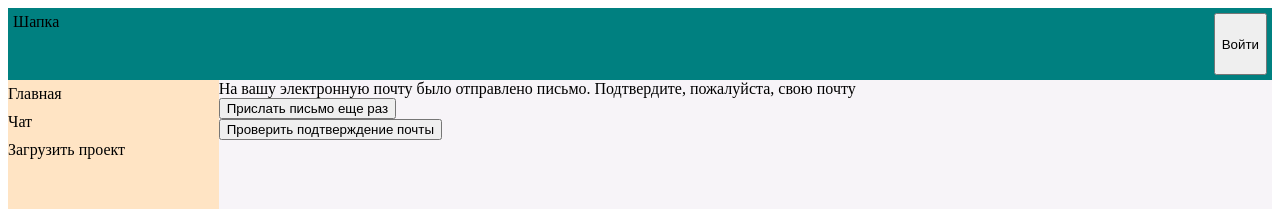
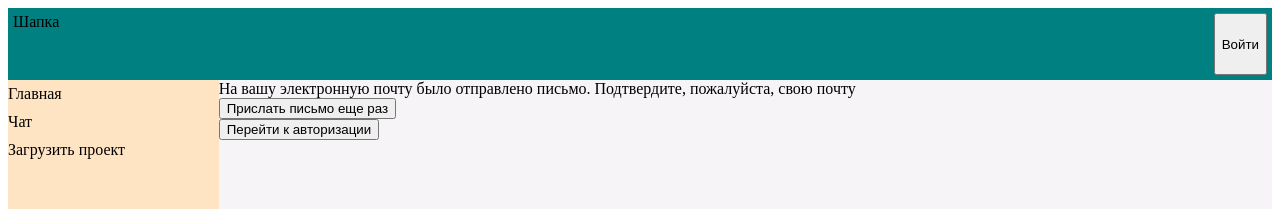
Before and after one commit to anton12042001/sfu-competition, a React (Create React App) app: page /mailVerification in a window 1280 px wide. Shown: the top 209 px of the page. Built offline with nearby package versions, Linux system fonts and the light colour scheme; no server answers.

Commit message:
implemented mail verification

```diff
--- a/src/components/Authorization/Login/LoginContainer.jsx
+++ b/src/components/Authorization/Login/LoginContainer.jsx
@@ -12,10 +12,9 @@ const LoginContainer = () => {
     const handleLogin = (email, password) => {
         loginAPI(email,password)
             .then(({user}) => {
-                (user.emailVerified === false) && navigate('/mailVerification')
+                (user.emailVerified === false) ? navigate('/mailVerification') : navigate('/content')
                 console.log(user)
                 dispatch(setUser({email: user.email, id: user.uid, token: user.accessToken,}))
-                // navigate('/content')
             })
             .catch(console.error)
     }
--- a/src/components/Authorization/Register/RegisterContainer.jsx
+++ b/src/components/Authorization/Register/RegisterContainer.jsx
@@ -23,12 +23,13 @@ const RegisterContainer = () => {
                     .then(() => {
                         setShowMessagesEmailVerf(true)
                     })
-                dispatch(setUser({
-                    email: user.email,
-                    id: user.uid,
-                    token: user.accessToken,
-                }))
+                // dispatch(setUser({
+                //     email: user.email,
+                //     id: user.uid,
+                //     token: user.accessToken,
+                // }))
                 navigate('/mailVerification')
+                (email) && navigate('/content')
 
 
 
--- a/src/components/EmailVerification/EmailVerification.jsx
+++ b/src/components/EmailVerification/EmailVerification.jsx
@@ -1,23 +1,25 @@
-import React from 'react';
-import {getAuth,} from "firebase/auth";
+import React, {useState} from 'react';
+import {useNavigate} from "react-router-dom";
+import Timer from "../utils/Timer/Timer";
 
 const EmailVerification = (props) => {
+    const navigate = useNavigate()
 
-    const verificationMailSend = () => {
-        const auth = getAuth()
-        console.log(getAuth().currentUser.emailVerified)
-
+    const redirectToLogin = () => {
+        navigate('/authorization')
     }
-
-
     return (
         <div>
             <div>На вашу электронную почту было отправлено письмо. Подтвердите, пожалуйста, свою почту</div>
             <div>
-                <button onClick={props.verificationMail} >Прислать письмо еще раз</button>
+                <button onClick={props.verificationMail} disabled={props.timer} >Прислать письмо еще раз</button>
+
             </div>
             <div>
-                <button onClick={verificationMailSend} >Проверить подтверждение почты</button>
+                {props.sendMessageToMail && <div>Письмо успешно отправлено</div>}
+            </div>
+            <div>
+                <button onClick={redirectToLogin}>Перейти к авторизации</button>
             </div>
         </div>
     );
--- a/src/components/EmailVerification/EmailVerificationContainer.jsx
+++ b/src/components/EmailVerification/EmailVerificationContainer.jsx
@@ -1,20 +1,31 @@
-import React from 'react';
+import React, {useState} from 'react';
 import EmailVerification from "./EmailVerification";
 import {getAuth, sendEmailVerification} from "firebase/auth";
 
 const EmailVerificationContainer = () => {
+    const [sendMessageToMail, setSendMessageToMail] = useState(false)
+    const [timer,setTimer] = useState(false)
+
 
     const verificationMail = () => {
         const auth = getAuth();
         sendEmailVerification(auth.currentUser)
             .then(() => {
+                setTimer(true)
+                setSendMessageToMail(true)
+                setTimeout(() => setTimer(false),5000)
+                setTimerActive(true)
             })
     }
 
 
     return (
         <div>
-            <EmailVerification verificationMail={verificationMail}/>
+            <EmailVerification
+
+                sendMessageToMail={sendMessageToMail}
+                verificationMail={verificationMail}
+            />
         </div>
     );
 };
--- /dev/null
+++ b/src/components/utils/Timer/Timer.jsx
@@ -0,0 +1,28 @@
+import React from 'react'
+import { useState, useEffect } from 'react';
+
+const Timer = (props) => {
+    const [ seconds, setSeconds ] = useState(5);
+
+
+    useEffect(() => {
+        if (seconds > 0 && props.timerActive) {
+            setTimeout(setSeconds, 1000, seconds - 1);
+        } else {
+            props.setTimerActive(false);
+        }
+    }, [ seconds, props.timerActive ]);
+
+    return (
+        <div>
+            {seconds
+                && <>
+                    <div>{seconds}</div>
+                </>
+
+            }
+        </div>
+    );
+}
+
+export default Timer;
```
